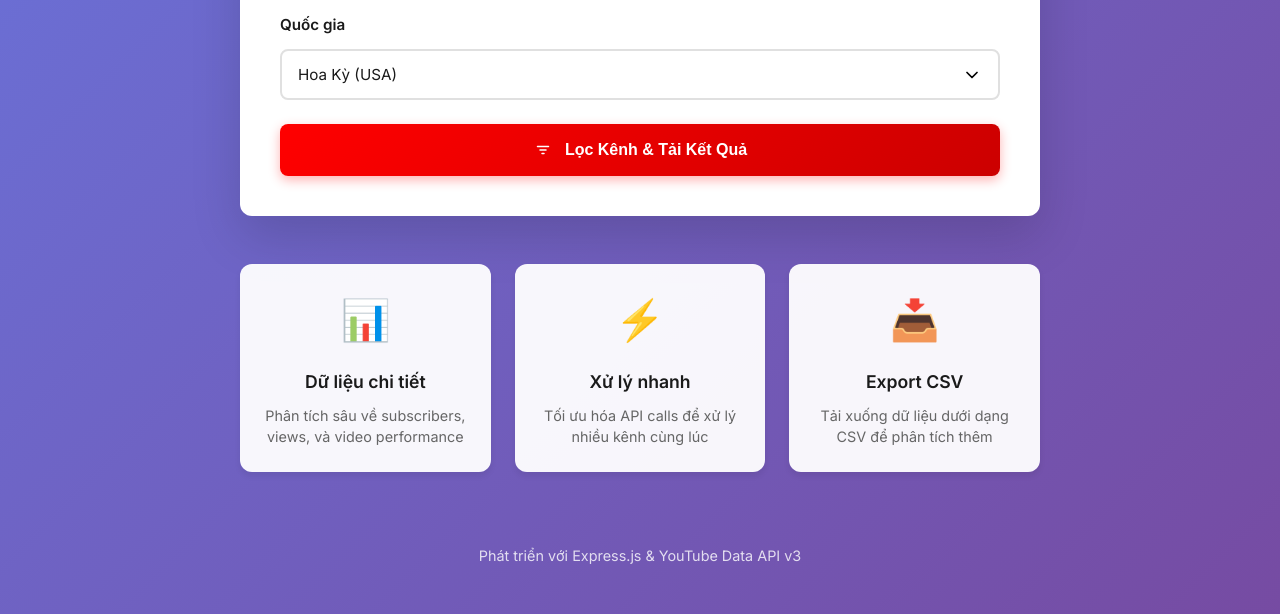
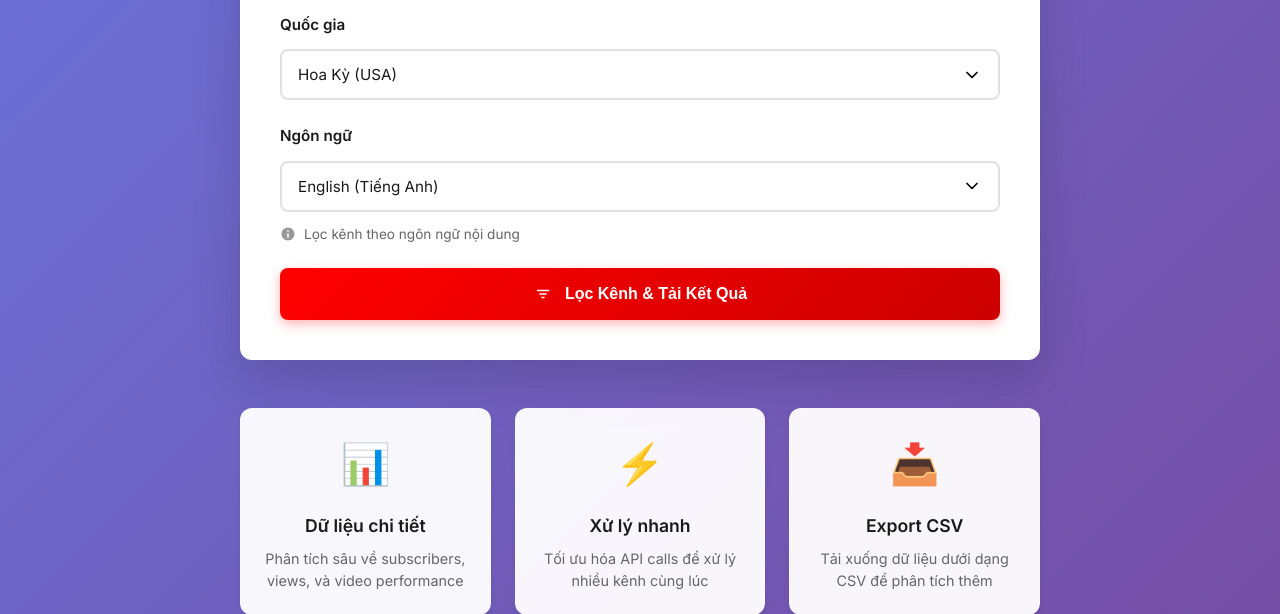
Before and after one commit to tuongvitrainer-ai/bez, a Node server app: page /tools/research-youtube in a window 1280 px wide. Shown: the part 893-1507 px from the top of the page. Run offline with Node 20, Linux system fonts and the light colour scheme.

Commit message:
Fix YouTube channel filter: Add language filter and improve country filtering
- Add language filter dropdown to frontend with 10 popular languages (default: English)
- Add relevanceLanguage parameter to YouTube search.list API call
- Improve channel filtering logic to properly check snippet.country
- Update searchChannelsByKeyword to accept language parameter
- Ensure filtering loop properly validates country, subscribers, and video count
- Frontend now sends language parameter to backend API

The filter now works as specified:
1. User inputs: q, regionCode, relevanceLanguage, min_subs, min_vids
2. Backend loops with while:
   - Calls search.list with regionCode and relevanceLanguage (100 quota)
   - Calls channels.list for each channel (1 quota)
   - Filters by snippet.country, subscriberCount, videoCount
   - Continues with nextPageToken until 100 channels or no more results

```diff
--- a/public/youtube-research/filter.js
+++ b/public/youtube-research/filter.js
@@ -29,6 +29,7 @@ document.addEventListener('DOMContentLoaded', () => {
     const minSubscribersInput = document.getElementById('min-subscribers');
     const minVideosInput = document.getElementById('min-videos');
     const countryFilterSelect = document.getElementById('country-filter');
+    const languageFilterSelect = document.getElementById('language-filter');
     const filterSubmitBtn = document.getElementById('filter-submit-btn');
     const filterButtonContent = filterSubmitBtn.querySelector('.button-content');
 
@@ -78,6 +79,7 @@ document.addEventListener('DOMContentLoaded', () => {
         const minSubscribers = minSubscribersInput.value;
         const minVideos = minVideosInput.value;
         const country = countryFilterSelect.value;
+        const language = languageFilterSelect.value;
 
         // Hide previous messages
         showFilterMessage('hide');
@@ -109,7 +111,8 @@ document.addEventListener('DOMContentLoaded', () => {
                     keywords: keywords,
                     minSubscribers: minSubscribers,
                     minVideos: minVideos,
-                    country: country
+                    country: country,
+                    language: language
                 }),
             });
 
--- a/routes/youtube-research.js
+++ b/routes/youtube-research.js
@@ -159,7 +159,7 @@ async function getBasicChannelInfo(channelId, apiKey) {
 }
 
 // Helper function to search channels by keyword
-async function searchChannelsByKeyword(keyword, apiKey, maxResults = 100, minSubscribers = 1000, minVideos = 10, country = 'US') {
+async function searchChannelsByKeyword(keyword, apiKey, maxResults = 100, minSubscribers = 1000, minVideos = 10, country = 'US', language = 'en') {
     const allChannels = [];
     const seenChannelIds = new Set();
     let nextPageToken = null;
@@ -183,6 +183,10 @@ async function searchChannelsByKeyword(keyword, apiKey, maxResults = 100, minSub
                 params.regionCode = country;
             }
 
+            if (language) {
+                params.relevanceLanguage = language;
+            }
+
             const response = await axios.get('https://www.googleapis.com/youtube/v3/search', { params });
             const items = response.data.items || [];
 
@@ -198,7 +202,8 @@ async function searchChannelsByKeyword(keyword, apiKey, maxResults = 100, minSub
 
                 if (channelInfo &&
                     channelInfo['Subscribers'] >= minSubscribers &&
-                    channelInfo['Total Videos'] >= minVideos) {
+                    channelInfo['Total Videos'] >= minVideos &&
+                    (country === 'ALL' || !country || channelInfo['Country'] === country || channelInfo['Country'] === 'Không rõ')) {
                     allChannels.push(channelInfo);
                     seenChannelIds.add(channelId);
                     totalFetched++;
@@ -424,7 +429,7 @@ router.post('/api/analyze', async (req, res) => {
 // API Route: Filter channels
 router.post('/api/run-filter', async (req, res) => {
     try {
-        const { apiKey, keywords, minSubscribers, minVideos, country } = req.body;
+        const { apiKey, keywords, minSubscribers, minVideos, country, language } = req.body;
 
         if (!apiKey) {
             return res.status(400).json({ error: 'Vui lòng nhập API Key' });
@@ -455,7 +460,8 @@ router.post('/api/run-filter', async (req, res) => {
                 100,
                 parseInt(minSubscribers) || 1000,
                 parseInt(minVideos) || 10,
-                country || 'US'
+                country || 'US',
+                language || 'en'
             );
 
             // Remove duplicates
--- a/views/pages/research-youtube.ejs
+++ b/views/pages/research-youtube.ejs
@@ -142,6 +142,28 @@
                         </select>
                     </div>
 
+                    <div class="form-group">
+                        <label for="language-filter">Ngôn ngữ</label>
+                        <select id="language-filter">
+                            <option value="en">English (Tiếng Anh)</option>
+                            <option value="vi">Vietnamese (Tiếng Việt)</option>
+                            <option value="es">Spanish (Tiếng Tây Ban Nha)</option>
+                            <option value="fr">French (Tiếng Pháp)</option>
+                            <option value="de">German (Tiếng Đức)</option>
+                            <option value="ja">Japanese (Tiếng Nhật)</option>
+                            <option value="ko">Korean (Tiếng Hàn)</option>
+                            <option value="zh">Chinese (Tiếng Trung)</option>
+                            <option value="hi">Hindi (Tiếng Hindi)</option>
+                            <option value="pt">Portuguese (Tiếng Bồ Đào Nha)</option>
+                        </select>
+                        <small class="help-text">
+                            <svg width="16" height="16" viewBox="0 0 16 16" fill="none" xmlns="http://www.w3.org/2000/svg">
+                                <path d="M8 1.5C4.41 1.5 1.5 4.41 1.5 8C1.5 11.59 4.41 14.5 8 14.5C11.59 14.5 14.5 11.59 14.5 8C14.5 4.41 11.59 1.5 8 1.5ZM8.75 11.75H7.25V7.25H8.75V11.75ZM8.75 5.75H7.25V4.25H8.75V5.75Z" fill="currentColor"/>
+                            </svg>
+                            Lọc kênh theo ngôn ngữ nội dung
+                        </small>
+                    </div>
+
                     <button id="filter-submit-btn" class="submit-button">
                         <span class="button-content">
                             <svg class="button-icon" width="20" height="20" viewBox="0 0 20 20" fill="none" xmlns="http://www.w3.org/2000/svg">
```
